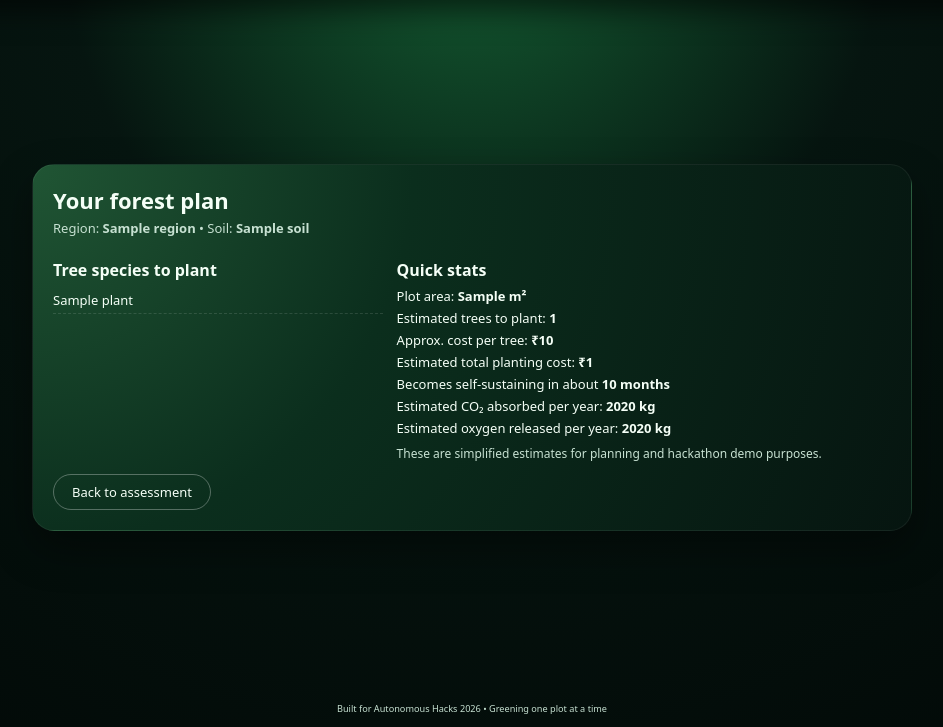
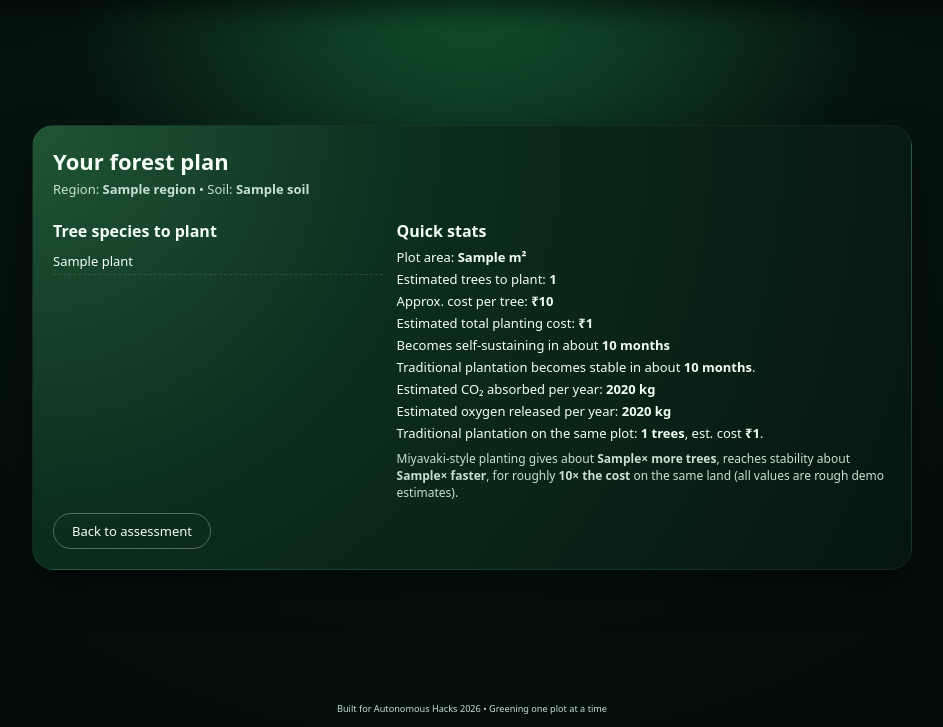
Before and after one commit to Paashe1605/miyavkify, a Flask app: template templates/results.html in a window 1280 px wide. Shown: the part 73-800 px from the top of the page, without its empty margins (168-1111 px from the left). Run offline with Flask 3, Linux system fonts and the light colour scheme; the template is opened without the code that fills it: most values are stand-ins (such as "Sample title", 1, 10 or a date in 2020).

Commit message:
Add time-to-maturity comparison between Miyawaki and traditional

```diff
--- a/app.py
+++ b/app.py
@@ -58,6 +58,19 @@ def estimate_tree_count(area_sqm):
         return 0
     return int(area * 4)
 
+def estimate_traditional_tree_count(area_sqm):
+    """
+    Estimate trees in a traditional plantation (≈1.5 trees per m²).
+    """
+    try:
+        area = float(area_sqm)
+    except (TypeError, ValueError):
+        return 0
+    if area <= 0:
+        return 0
+    return int(area * 1.5)
+
+
 
 def compute_impact(tree_count, cost_per_tree):
     """
@@ -105,10 +118,36 @@ def assess():
         wants_fruit = request.form.get("wants_fruit") == "on"
         area_sqm = request.form.get("area_sqm")
 
-        # Core logic
+        # Miyawaki recommendations and impact
         rec = get_recommendations(region, soil, wants_fruit)
         tree_count = estimate_tree_count(area_sqm)
         impact = compute_impact(tree_count, rec["cost_per_tree"])
+
+               # Traditional plantation scenario (lower density, slightly cheaper per tree)
+        traditional_tree_count = estimate_traditional_tree_count(area_sqm)
+        traditional_cost_per_tree = int(rec["cost_per_tree"] * 0.85)  # ~15% cheaper
+        traditional_impact = compute_impact(traditional_tree_count, traditional_cost_per_tree)
+
+        # Assume traditional plantations take about 2× longer to become stable
+        traditional_maturity_months = int(rec["maturity_months"] * 2)
+
+        # Simple ratios for explanation (avoid divide-by-zero)
+        trees_ratio = 0
+        cost_ratio = 0
+        speed_ratio = 0
+        if traditional_tree_count > 0:
+            trees_ratio = round(tree_count / traditional_tree_count, 1)
+        if traditional_impact["total_cost"] > 0:
+            cost_ratio = round(impact["total_cost"] / traditional_impact["total_cost"], 1)
+        if traditional_maturity_months > 0:
+            speed_ratio = round(traditional_maturity_months / rec["maturity_months"], 1)
+
+        comparison = {
+            "trees_ratio": trees_ratio,
+            "cost_ratio": cost_ratio,
+            "speed_ratio": speed_ratio
+        }
+
 
         # Render results page with all data
         return render_template(
@@ -119,7 +158,13 @@ def assess():
             recommendations=rec,
             tree_count=tree_count,
             impact=impact,
+            traditional_tree_count=traditional_tree_count,
+            traditional_cost_per_tree=traditional_cost_per_tree,
+            traditional_impact=traditional_impact,
+            traditional_maturity_months=traditional_maturity_months,
+            comparison=comparison,
         )
+
 
     # For GET: show blank form
     regions = sorted(PLANT_DB["regions"].keys())
--- a/templates/results.html
+++ b/templates/results.html
@@ -44,17 +44,38 @@
             Becomes self-sustaining in about
             <strong>{{ recommendations.maturity_months }} months</strong>
           </p>
+                    <p>
+            Traditional plantation becomes stable in about
+            <strong>{{ traditional_maturity_months }} months</strong>.
+          </p>
+
           <p>
             Estimated CO₂ absorbed per year:
             <strong>{{ impact.co2_kg_per_year }} kg</strong>
           </p>
-          <p>
+                    <p>
             Estimated oxygen released per year:
             <strong>{{ impact.oxygen_kg_per_year }} kg</strong>
           </p>
-          <p class="note">
-            These are simplified estimates for planning and hackathon demo purposes.
+
+          <!-- Traditional plantation comparison -->
+          <p>
+            Traditional plantation on the same plot:
+            <strong>{{ traditional_tree_count }} trees</strong>,
+            est. cost
+            <strong>₹{{ traditional_impact.total_cost }}</strong>.
           </p>
+                    <p class="note">
+            Miyavaki-style planting gives about
+            <strong>{{ comparison.trees_ratio }}× more trees</strong>,
+            reaches stability about
+            <strong>{{ comparison.speed_ratio }}× faster</strong>,
+            for roughly
+            <strong>{{ comparison.cost_ratio }}× the cost</strong>
+            on the same land (all values are rough demo estimates).
+          </p>
+
+
         </div>
       </div>
 
```
